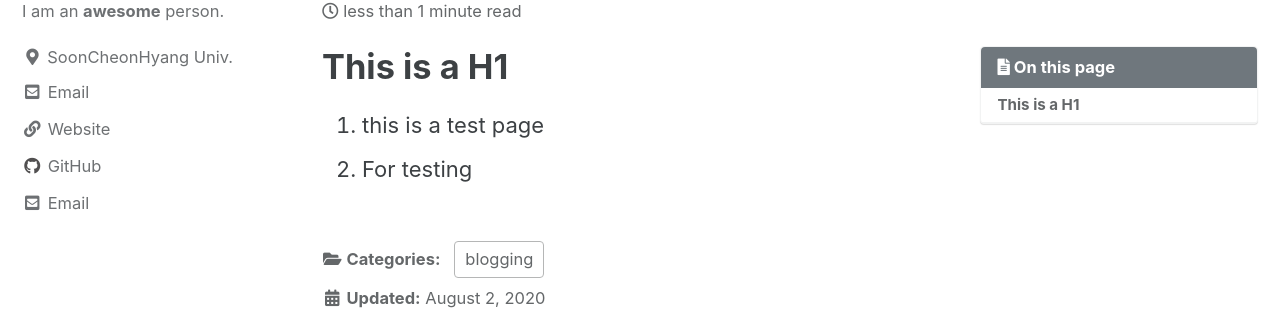
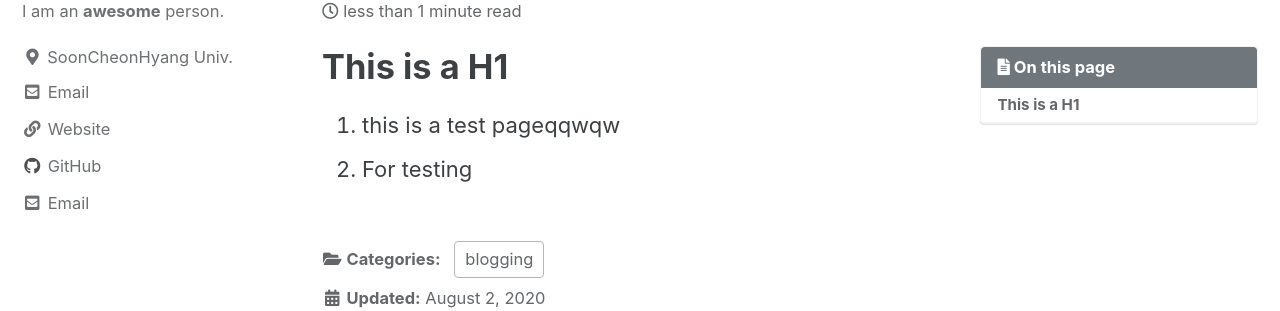
Before and after one commit to ENTAR0/ENTAR0.github.io, a Jekyll site: the page built from _posts/2020-08-02-test_post.md, in a window 1280 px wide and 900 px high. Shown: the part 155-466 px from the top of the window. Built offline with Jekyll 4.4.1, drawn with Linux system fonts in a browser that asks for light colours; cached includes are drawn as plain includes.

Commit message:
Update 2020-08-02-test_post.md
qqwewwew

```diff
--- a/_posts/2020-08-02-test_post.md
+++ b/_posts/2020-08-02-test_post.md
@@ -6,5 +6,5 @@ last_modified_at: 2020-08-02T14:00:00+09:00
 toc: true
 ---
 # This is a H1
-1. this is a test page
+1. this is a test pageqqwqw
 2. For testing
```
